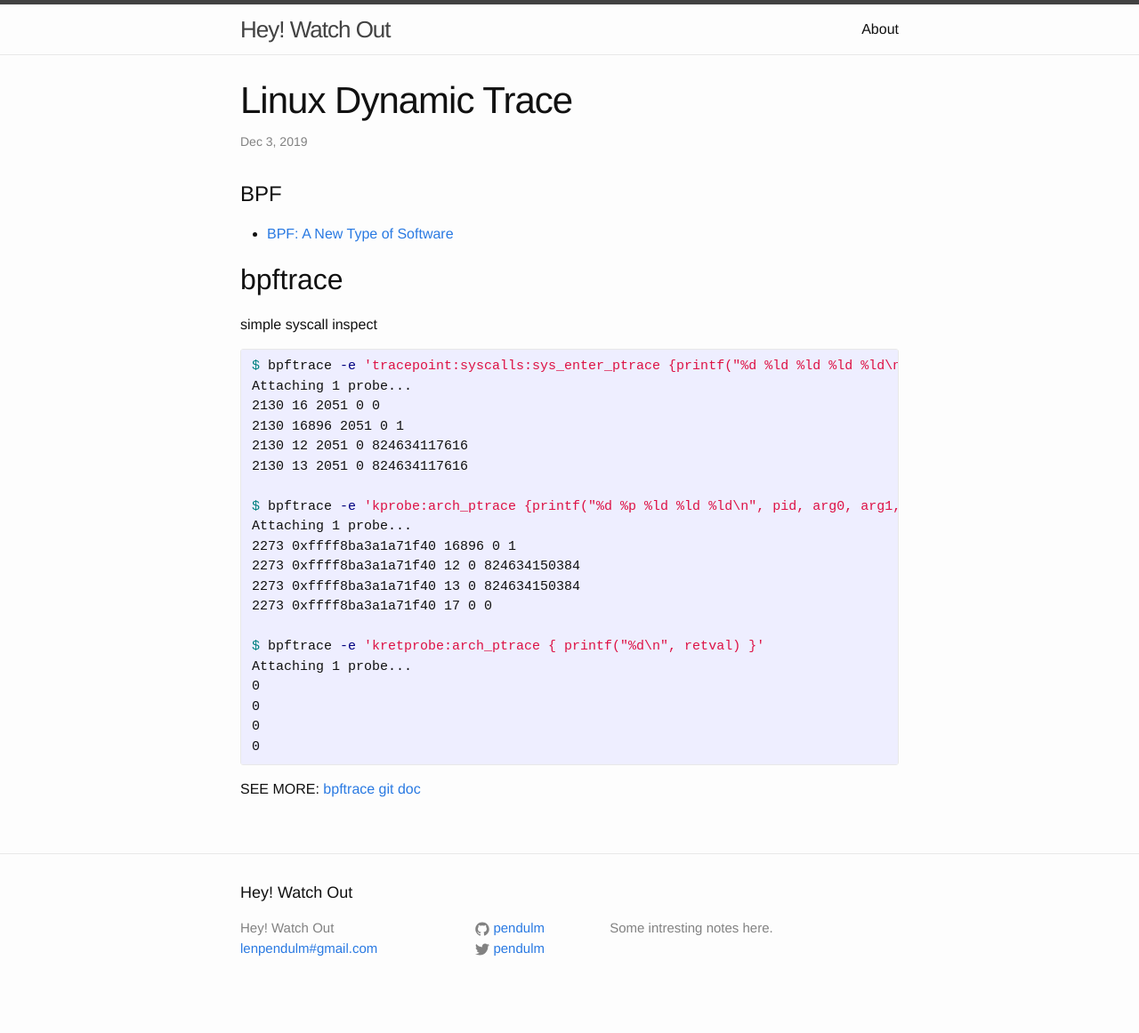
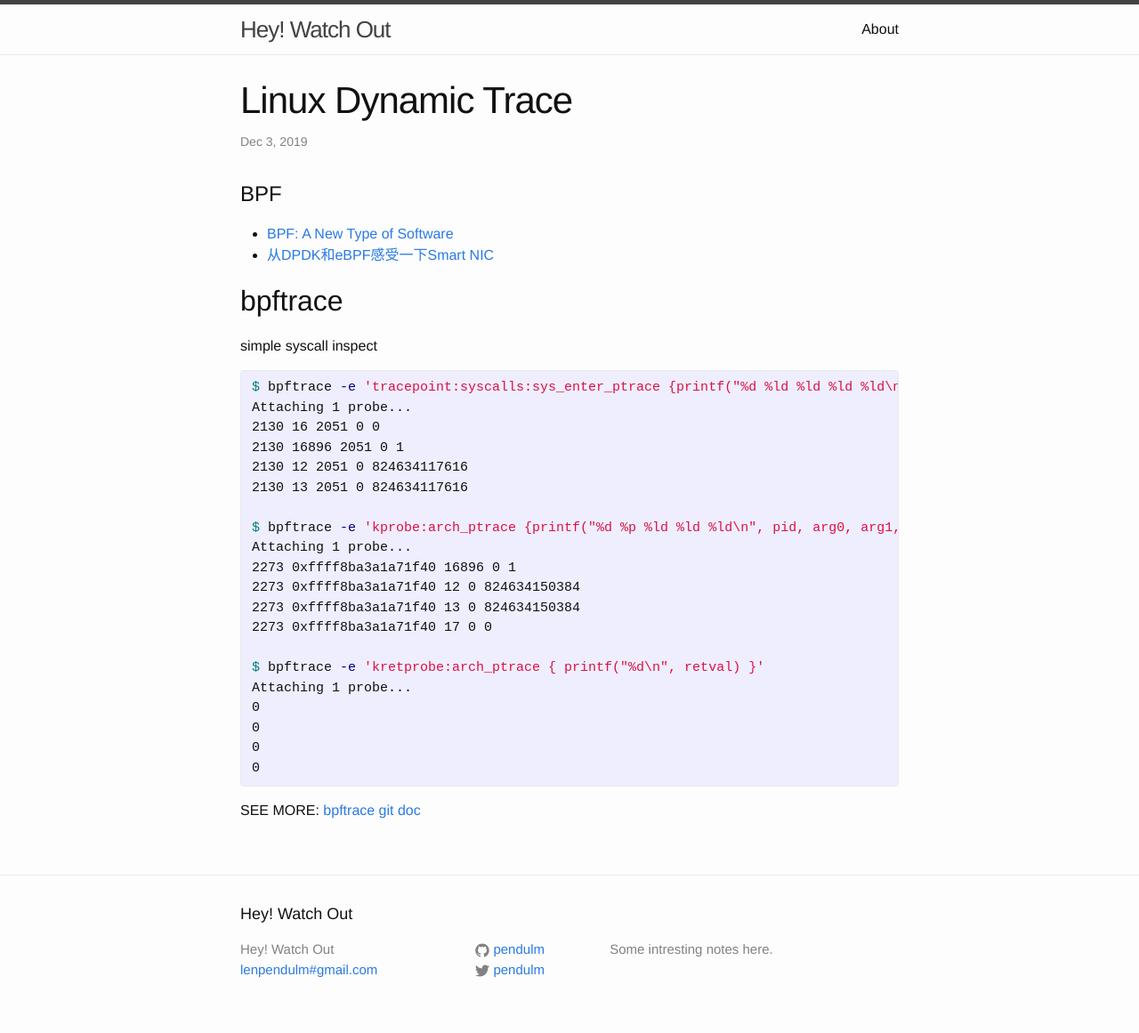
Before and after one commit to pendulm/pendulm.github.io, a Jekyll site: the page built from _posts/2019-12-03-linux-trace.markdown, in a window 1280 px wide. Shown: the whole page at 89% size. Built offline with Jekyll 4.4.1, drawn with Linux system fonts in a browser that asks for light colours; before the commit the page ends 1137 px from its top, so only the background shows below that.

Commit message:
add todo note

```diff
--- a/_posts/2019-12-03-linux-trace.markdown
+++ b/_posts/2019-12-03-linux-trace.markdown
@@ -7,6 +7,7 @@ categories: Linux
 
 # BPF
 - [BPF: A New Type of Software](http://www.brendangregg.com/blog/2019-12-02/bpf-a-new-type-of-software.html)
+- [从DPDK和eBPF感受一下Smart NIC](https://blog.csdn.net/dog250/article/details/103301816)
 
 ## bpftrace
 
```
